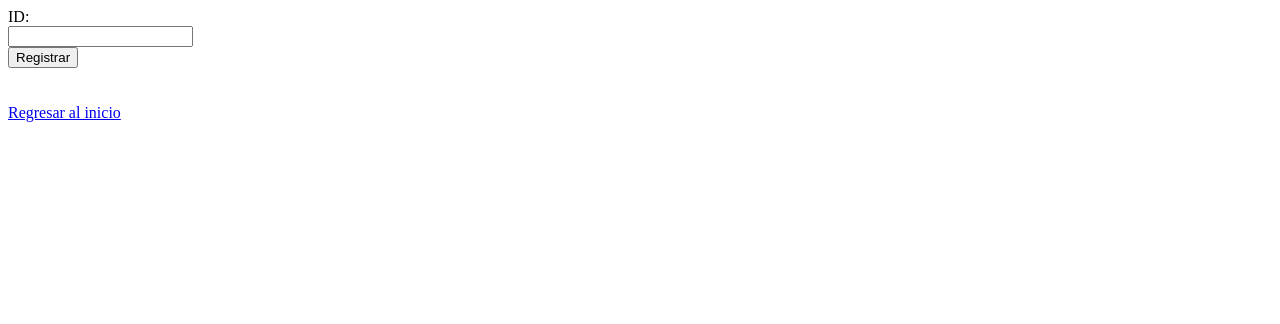
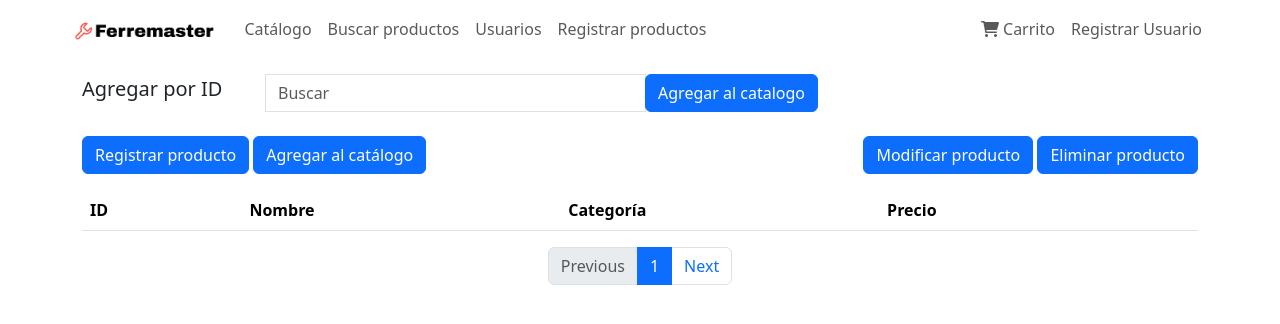
Before and after one commit to nosoyjoserafel/master-ferre, a website: page pages/registrar-producto-catalogo.html in a window 1280 px wide. Drawn offline with nearby package versions, Linux system fonts and the light colour scheme; no server answers.

Commit message:
Interfaz registrar catalogo

```diff
--- a/files/catalogo.txt
+++ b/files/catalogo.txt
@@ -1,3 +1,5 @@
 id, nombre, categoria, precio
 1234, martillo, herramienta, 5
 1233, Tenaza, Herramienta, 10
+2134, 324w5, 2345, 3245ty
+1233, Tenaza, Herramienta, 10
--- a/pages/registrar-producto-catalogo.html
+++ b/pages/registrar-producto-catalogo.html
@@ -2,19 +2,149 @@
 <html>
 <head>
     <title>Registro de Producto</title>
-    <script src="https://ajax.googleapis.com/ajax/libs/jquery/3.5.1/jquery.min.js"></script>
+    <link href="https://cdn.jsdelivr.net/npm/bootstrap@5.3.3/dist/css/bootstrap.min.css" rel="stylesheet" integrity="sha384-QWTKZyjpPEjISv5WaRU9OFeRpok6YctnYmDr5pNlyT2bRjXh0JMhjY6hW+ALEwIH" crossorigin="anonymous">
+    <link href="https://cdnjs.cloudflare.com/ajax/libs/font-awesome/6.0.0-beta3/css/all.min.css" rel="stylesheet">
 </head>
 <body>
-    <form id="registrar-producto-form">
+
+
+    <nav class="container navbar navbar-expand-lg navbar-light">
+        <a class="navbar-brand" href="/main">
+            <img src="/public/logo.png" height="30" alt="Logo">
+        </a>
+        <div class="collapse navbar-collapse" id="navbarNav">
+            <ul id="enlaces" class="navbar-nav">
+                <li class="nav-item active">
+                    <a class="nav-link" href="/main">Catálogo</a>
+                </li>
+                <li class="nav-item">
+                    <a class="nav-link" href="/buscar-producto">Buscar productos</a>
+                </li>
+                <li class="nav-item">
+                    <a class="nav-link" href="/buscar-usuario">Usuarios</a>
+                </li>
+                <li class="nav-item">
+                    <a class="nav-link" href="/registrar-productos">Registrar productos</a>
+                </li>
+            </ul>
+            <ul class="navbar-nav ms-auto">
+                <li class="nav-item">
+                    <a class="nav-link" href="carrito"><i class="fas fa-shopping-cart"></i> Carrito</a>
+                </li>
+                <li class="nav-item">
+                    <a class="nav-link" href="/registrar-usuario">Registrar Usuario</a>
+                </li>
+            </ul>
+        </div>
+    </nav>
+
+    <!-- <form id="registrar-producto-form">
         <label for="id">ID:</label><br>
         <input type="text" id="id" name="id"><br>
         <input type="submit" value="Registrar">
     </form>
     <br>
     <br>
-    <a href="/main">Regresar al inicio</a>
+    <a href="/main">Regresar al inicio</a> -->
 
+    <form id="registrar-producto-form" class="container mt-3">
+        <div class="row">
+            <div class="col-md-8">
+                <div class="input-group">
+                    <label for="id" class="form-label col-md-3 font-weight-bold fs-5">Agregar por ID</label>
+                    <input type="text" class="form-control" id="id" name="id" placeholder="Buscar">
+
+                    <div class="input-group-append">
+                        <input class="btn btn-primary" type="submit" value="Agregar al catalogo">
+                    </div>
+                </div>
+            </div>
+        </div>
+    </form>
+    <br>
+
+    <div class="container">
+      <div class="row">
+        <div class="col-md-6">
+        <button class="btn btn-primary" type="button" onclick="window.location.href='registrar-productos'">Registrar producto</button>
+        <button class="btn btn-primary" type="button" onclick="window.location.href='registrar-producto-catalogo'">Agregar al catálogo</button>
+        </div>
+        <div class="col-md-6 align-self-end text-end">
+        <button class="btn btn-primary" type="button">Modificar producto</button>
+        <button class="btn btn-primary" type="button">Eliminar producto</button>
+        </div>
+      </div>
+    </div>
+
+    <div class="container">
+        <table class="table mt-3">
+            <thead>
+                <tr>
+                    <th class="col-1">ID</th>
+                    <th class="col-2">Nombre</th>
+                    <th class="col-2">Categoría</th>
+                    <th class="col-2">Precio</th>
+                </tr>
+            </thead>
+            <tbody>
+            </tbody>
+        </table>
+    </div>
+
+      <footer class="footer mt-3">
+        <div class="container">
+          <nav aria-label="Product navigation">
+            <ul class="pagination justify-content-center">
+              <li class="page-item disabled">
+                <a class="page-link" href="#" tabindex="-1" aria-disabled="true">Previous</a>
+              </li>
+              <li class="page-item active" aria-current="page">
+                <a class="page-link" href="#">1</a>
+              </li>
+              <!-- <li class="page-item">
+                <a class="page-link" href="#">2</a>
+              </li>
+              <li class="page-item">
+                <a class="page-link" href="#">3</a>
+              </li> -->
+              <li class="page-item">
+                <a class="page-link" href="#">Next</a>
+              </li>
+            </ul>
+          </nav>
+        </div>
+      </footer>
+
+
+
+
+
+
+
+
+
+    <script src="https://ajax.googleapis.com/ajax/libs/jquery/3.5.1/jquery.min.js"></script>
+    <script src="https://cdn.jsdelivr.net/npm/@popperjs/core@2.11.8/dist/umd/popper.min.js" integrity="sha384-I7E8VVD/ismYTF4hNIPjVp/Zjvgyol6VFvRkX/vR+Vc4jQkC+hVqc2pM8ODewa9r" crossorigin="anonymous"></script>
+    <script src="https://cdn.jsdelivr.net/npm/bootstrap@5.3.3/dist/js/bootstrap.bundle.min.js" integrity="sha384-YvpcrYf0tY3lHB60NNkmXc5s9fDVZLESaAA55NDzOxhy9GkcIdslK1eN7N6jIeHz" crossorigin="anonymous"></script>
     <script>
+        window.onload = function() {
+            fetch('/productos')
+                .then(response => response.json())
+                .then(productos => {
+                    let tbody = document.querySelector('tbody');
+                    productos.slice(0, productos.length - 1).forEach(producto => {
+                        let tr = document.createElement('tr');
+                        tr.innerHTML = `
+                            <td>${producto.id}</td>
+                            <td>${producto.nombre}</td>
+                            <td>${producto.categoria}</td>
+                            <td>${producto.precio}</td>
+                        `;
+                        tbody.appendChild(tr);
+                    });
+                });
+        };
+
         $("#registrar-producto-form").submit(function(e) {
             e.preventDefault();
 
```
Also changed, not shown: pages/buscar-producto.html (+1 -1 lines).
